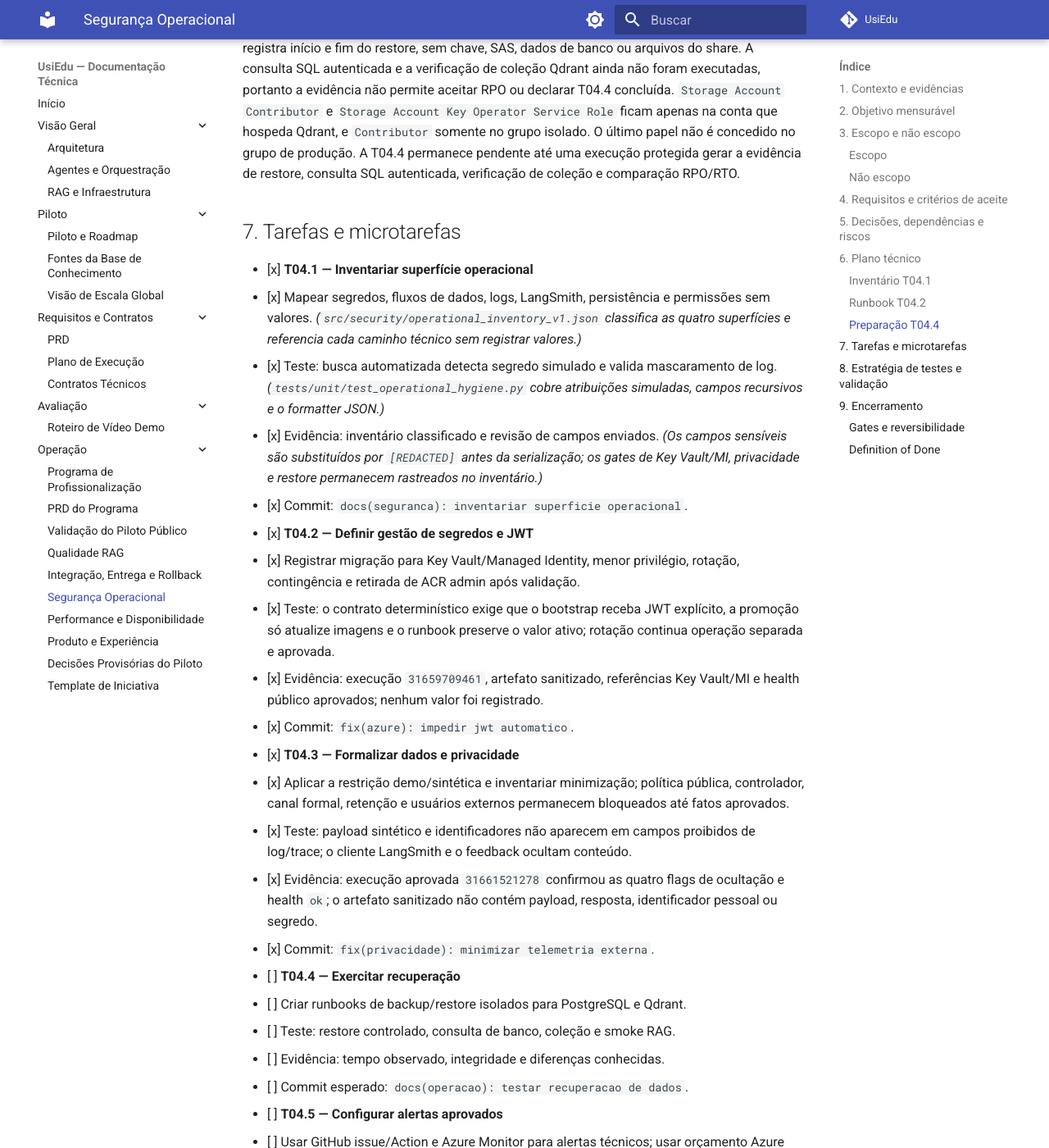
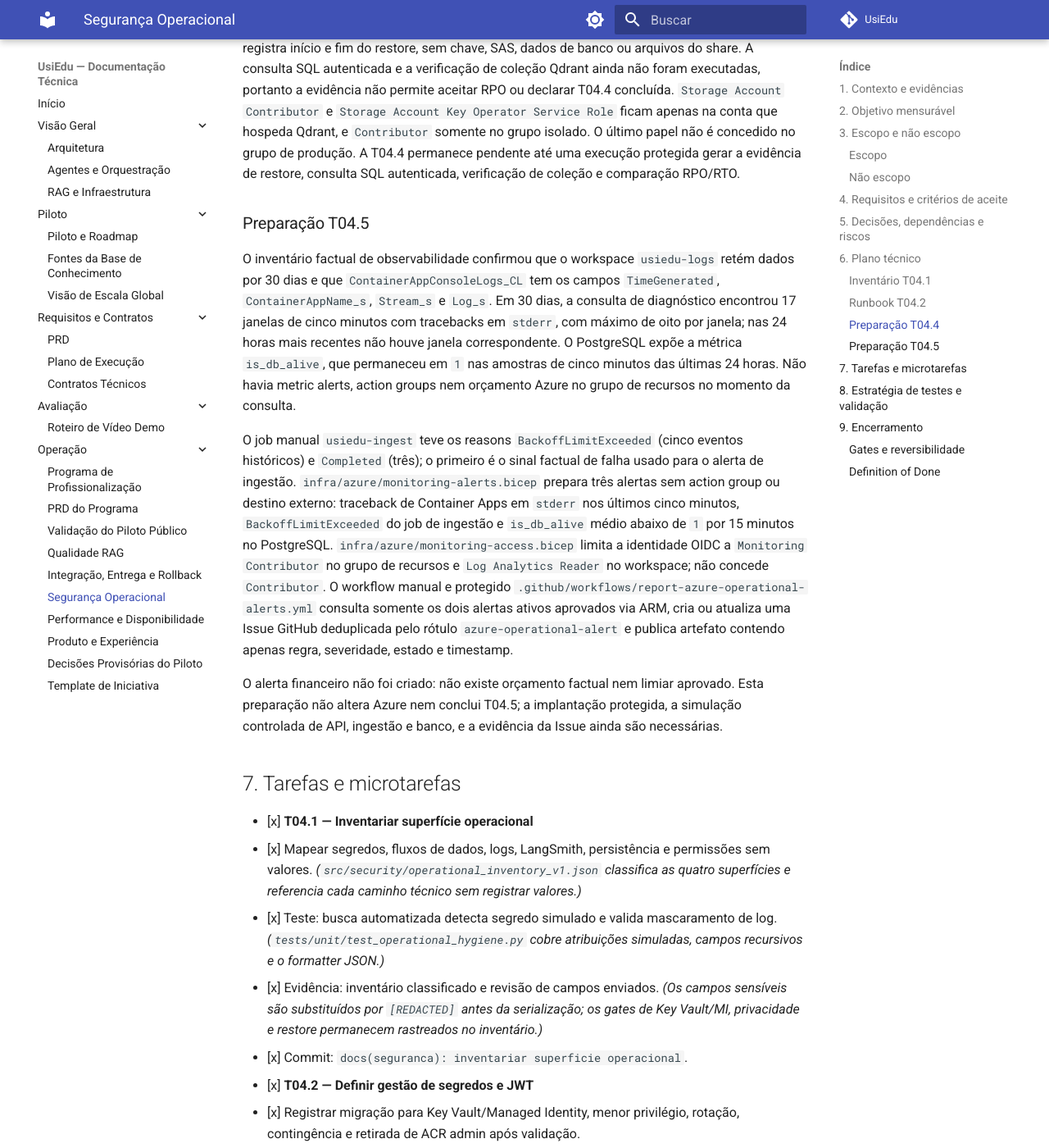
Before and after one commit to henriquebotelhogomes/UsiEdu, an MkDocs documentation site: the page built from docs/profissionalizacao/04-seguranca-operacional.md, in a window 1280 px wide and 1400 px high, scrolled down 6683 px. Shown: the whole window at 82% size. Built offline with MkDocs 1.6.1 and Material for MkDocs 9.7.7, drawn with Linux system fonts in a browser that asks for light colours; comment, search, counter and statistics services are not loaded.

Commit message:
ops(seguranca): adicionar alertas operacionais
Co-authored-by: Copilot App <223556219+Copilot@users.noreply.github.com>

```diff
--- a/docs/profissionalizacao/04-seguranca-operacional.md
+++ b/docs/profissionalizacao/04-seguranca-operacional.md
@@ -219,6 +219,38 @@ isolado. O último papel não é concedido no grupo de produção. A T04.4
 permanece pendente até uma execução protegida gerar a evidência de restore,
 consulta SQL autenticada, verificação de coleção e comparação RPO/RTO.
 
+### Preparação T04.5
+
+O inventário factual de observabilidade confirmou que o workspace
+`usiedu-logs` retém dados por 30 dias e que `ContainerAppConsoleLogs_CL` tem
+os campos `TimeGenerated`, `ContainerAppName_s`, `Stream_s` e `Log_s`. Em
+30 dias, a consulta de diagnóstico encontrou 17 janelas de cinco minutos com
+tracebacks em `stderr`, com máximo de oito por janela; nas 24 horas mais
+recentes não houve janela correspondente. O PostgreSQL expõe a métrica
+`is_db_alive`, que permaneceu em `1` nas amostras de cinco minutos das últimas
+24 horas. Não havia metric alerts, action groups nem orçamento Azure no grupo
+de recursos no momento da consulta.
+
+O job manual `usiedu-ingest` teve os reasons `BackoffLimitExceeded` (cinco
+eventos históricos) e `Completed` (três); o primeiro é o sinal factual de
+falha usado para o alerta de ingestão. `infra/azure/monitoring-alerts.bicep`
+prepara três alertas sem action group ou destino externo: traceback de
+Container Apps em `stderr` nos últimos cinco minutos, `BackoffLimitExceeded`
+do job de ingestão e `is_db_alive` médio abaixo de `1` por 15 minutos no
+PostgreSQL.
+`infra/azure/monitoring-access.bicep` limita a identidade OIDC a
+`Monitoring Contributor` no grupo de recursos e `Log Analytics Reader` no
+workspace; não concede `Contributor`. O workflow manual e protegido
+`.github/workflows/report-azure-operational-alerts.yml` consulta somente os
+dois alertas ativos aprovados via ARM, cria ou atualiza uma Issue GitHub
+deduplicada pelo rótulo `azure-operational-alert` e publica artefato contendo
+apenas regra, severidade, estado e timestamp.
+
+O alerta financeiro não foi criado: não existe orçamento factual nem limiar
+aprovado. Esta preparação não altera Azure nem conclui T04.5; a implantação
+protegida, a simulação controlada de API, ingestão e banco, e a evidência da
+Issue ainda são necessárias.
+
 ## 7. Tarefas e microtarefas
 
 - [x] **T04.1 — Inventariar superfície operacional**
```
Also changed, not shown: 4 other files.
